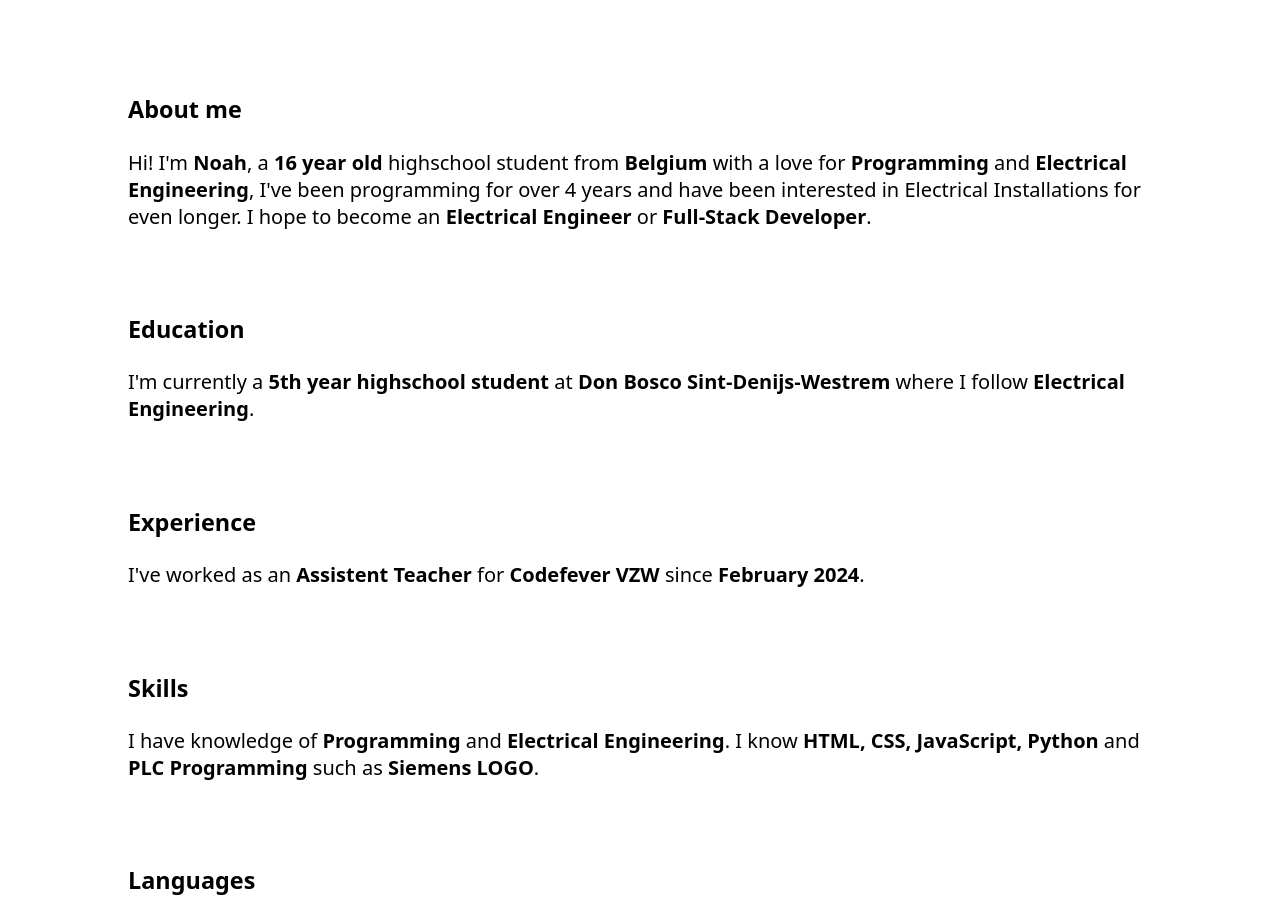
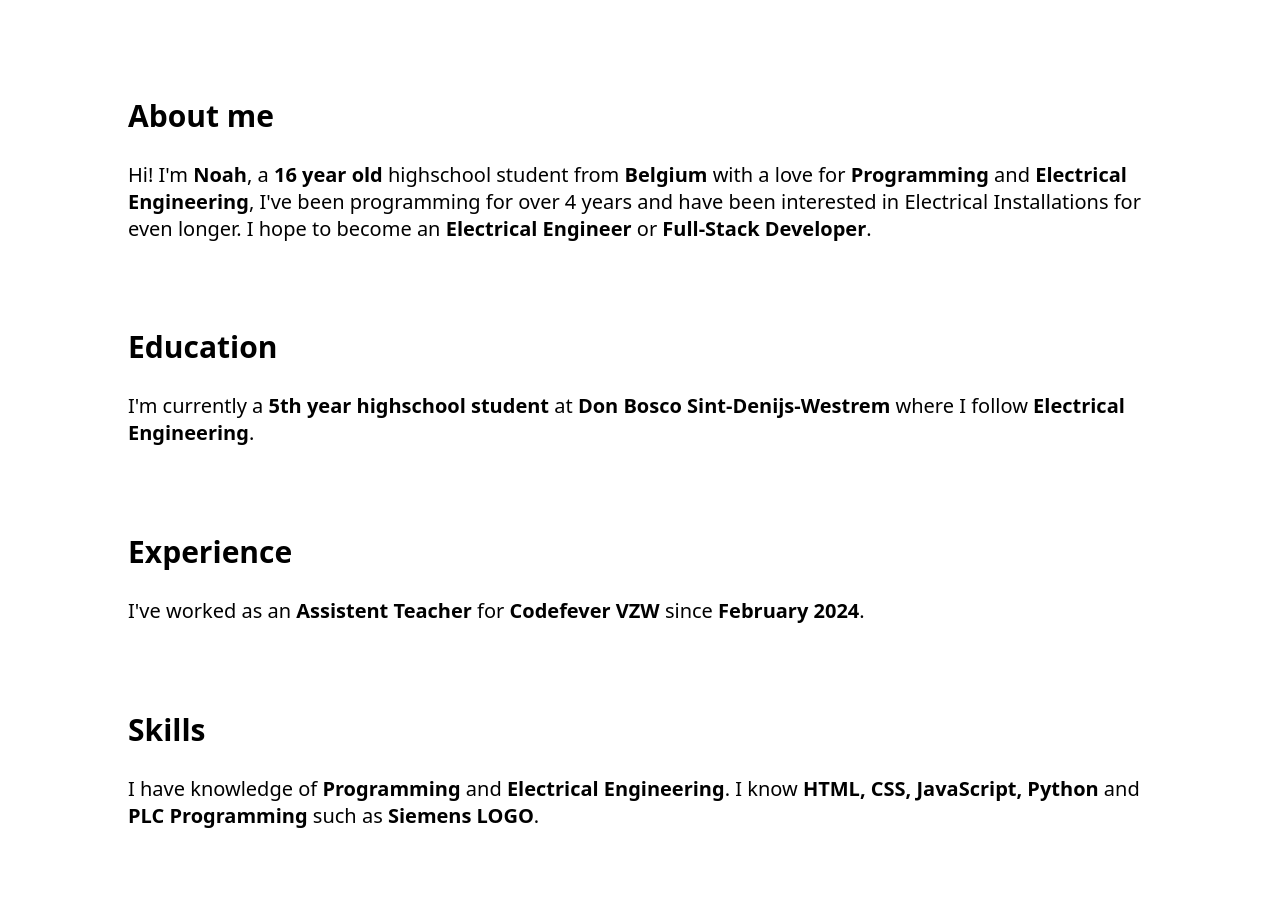
Before and after one commit to bijenmanlol/web, a plain HTML site: page index.html in a window 1280 px wide. Shown: the part 81-992 px from the top of the page. Drawn offline with Linux system fonts and the light colour scheme.

Commit message:
Update index.html

```diff
--- a/index.html
+++ b/index.html
@@ -22,23 +22,23 @@
         </header>
         <main>
             <section id="about">
-                <h3>About me</h3>
+                <h2>About me</h2>
                 <p>Hi! I'm <b>Noah</b>, a <b>16 year old</b> highschool student from <b>Belgium</b> with a love for <b>Programming</b> and <b>Electrical Engineering</b>, I've been programming for over 4 years and have been interested in Electrical Installations for even longer. I hope to become an <b>Electrical Engineer</b> or <b>Full-Stack Developer</b>.</p>
             </section>
             <section id="education">
-                <h3>Education</h3>
+                <h2>Education</h2>
                 <p>I'm currently a <b>5th year highschool student</b> at <b>Don Bosco Sint-Denijs-Westrem</b> where I follow <b>Electrical Engineering</b>.</p>
             </section>
             <section id="experience">
-                <h3>Experience</h3>
+                <h2>Experience</h2>
                 <p>I've worked as an <b>Assistent Teacher</b> for <b>Codefever VZW</b> since <b>February 2024</b>.</p>
             </section>
             <section id="skills">
-                <h3>Skills</h3>
+                <h2>Skills</h2>
                 <p>I have knowledge of <b>Programming</b> and <b>Electrical Engineering</b>. I know <b>HTML, CSS, JavaScript, Python</b> and <b>PLC Programming</b> such as <b>Siemens LOGO</b>.</p>
             </section>
             <section id="languages">
-                <h3>Languages</h3>
+                <h2>Languages</h2>
                 <p>My native language is <b>Dutch</b> and I'm also advanced in <b>English</b>.</p>
             </section>
         </main>
```
